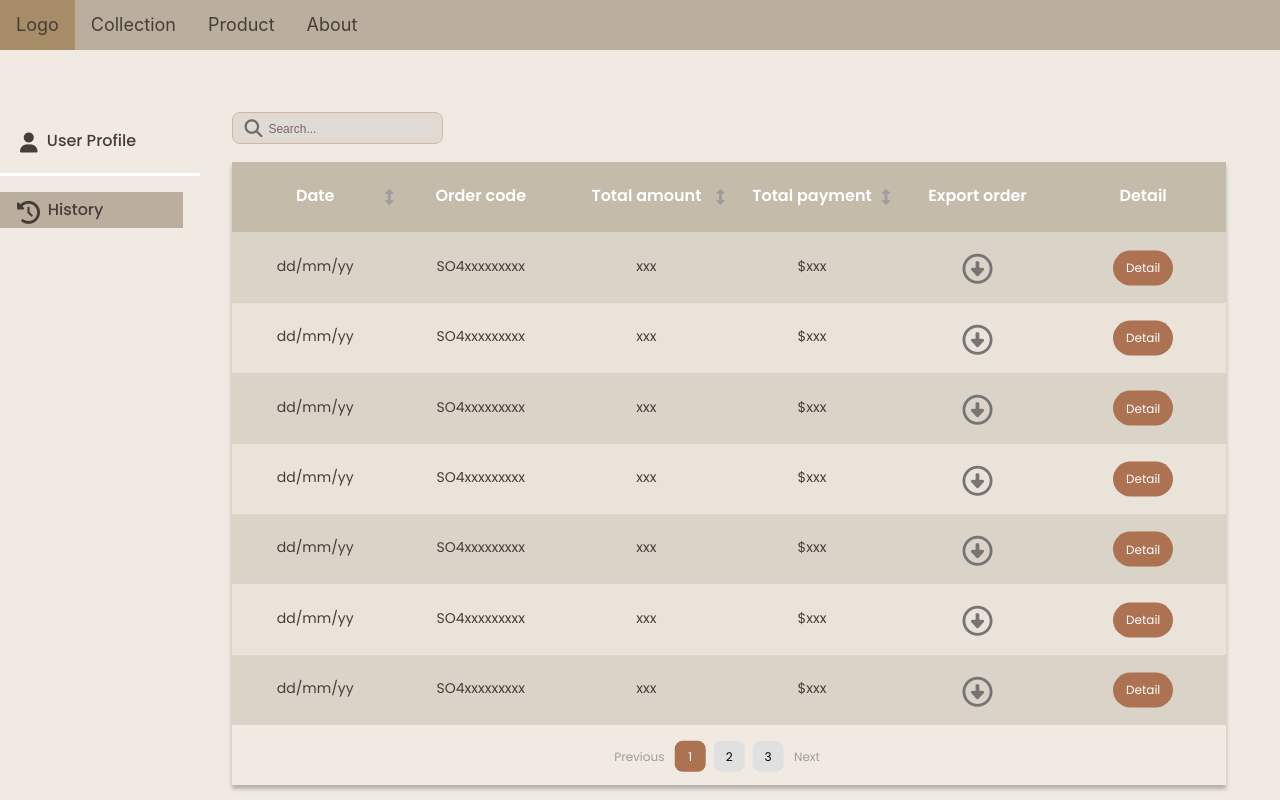
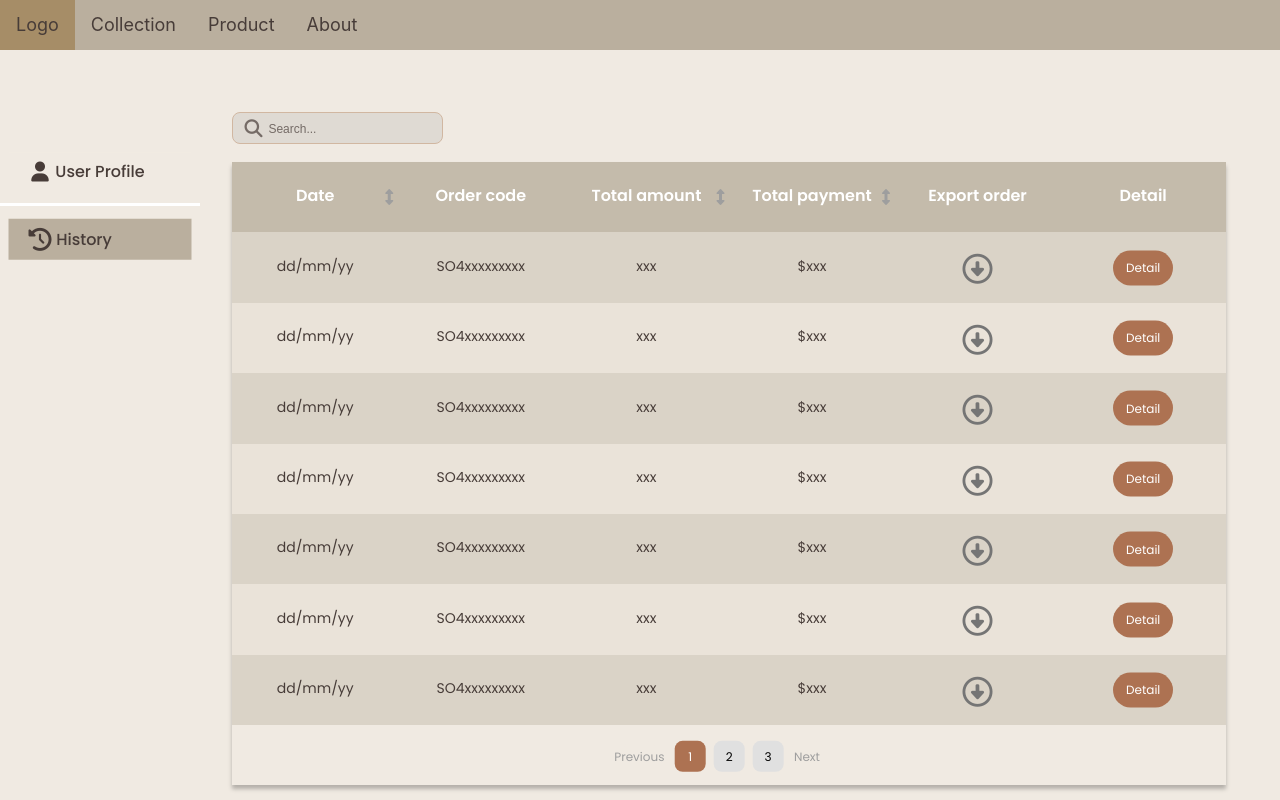
Before and after one commit to huylucwork/furniture-showroom, a React (Create React App) app in the folder client/: page /user/history in a window 1280 px wide. Built offline with nearby package versions, Linux system fonts and the light colour scheme; a web font is replaced by a local one.

Commit message:
fix sidebar

```diff
--- a/client/src/styles/history.css
+++ b/client/src/styles/history.css
@@ -25,28 +25,24 @@
     float: left;
     width: 15.625%;
     height: calc(100% - 70px);
+    padding-top: 70px;
 }
 
 .history_sidebar_container {
     position: relative;
     width: 100%;
-    height: 14.5%;
-    padding-bottom: 20px;
+    height: 10%;
     border-bottom: 3px solid #fff;
 }
 
 .history_sidebar_container:last-child {
     border: none;
-    padding-bottom: 50%;
 }
 
 .history_user-profile {
     font-family: "Poppins", Arial, Helvetica, sans-serif;
     width: 91.5%;
-    height: 34%;
-    position: absolute;
-    top: 52%;
-    left: 0;
+    height: 61.43%;
     color: var(--textColor);
     font-size: 16px;
     font-weight: 500;
@@ -54,12 +50,17 @@
     background-color: var(--backgroundColor);
     cursor: pointer;
     transition: .3s ease-out;
+    position: absolute;
+    top: 50%;
+    left: 50%;
+    transform: translate(-50%, -50%);
 }
 
 .history_user-icon-profile {
     position: absolute;
-    left: 20px;
-    top: 63px;
+    top: 50%;
+    left: 20%;
+    transform: translate(-50%, -50%);
     font-size: 20px;
     color: var(--textColor);
     pointer-events: none;
@@ -68,10 +69,7 @@
 .history_user-history {
     font-family: "Poppins", Arial, Helvetica, sans-serif;
     width: 91.5%;
-    height: 34%;
-    position: absolute;
-    top: 15%;
-    left: 0%;
+    height: 61.43%;
     color: var(--textColor);
     font-size: 16px;
     font-weight: 500;
@@ -80,12 +78,17 @@
     cursor: pointer;
     transition: .3s ease-out;
     padding-right: 38px;
+    position: absolute;
+    top: 50%;
+    left: 50%;
+    transform: translate(-50%, -50%);
 }
 
 .history_user-icon-history {
     position: absolute;
-    top: 25px;
-    left: 17px;
+    top: 50%;
+    left: 20%;
+    transform: translate(-50%, -50%);
     font-size: 23px;
     color: var(--textColor);
     pointer-events: none;
```
